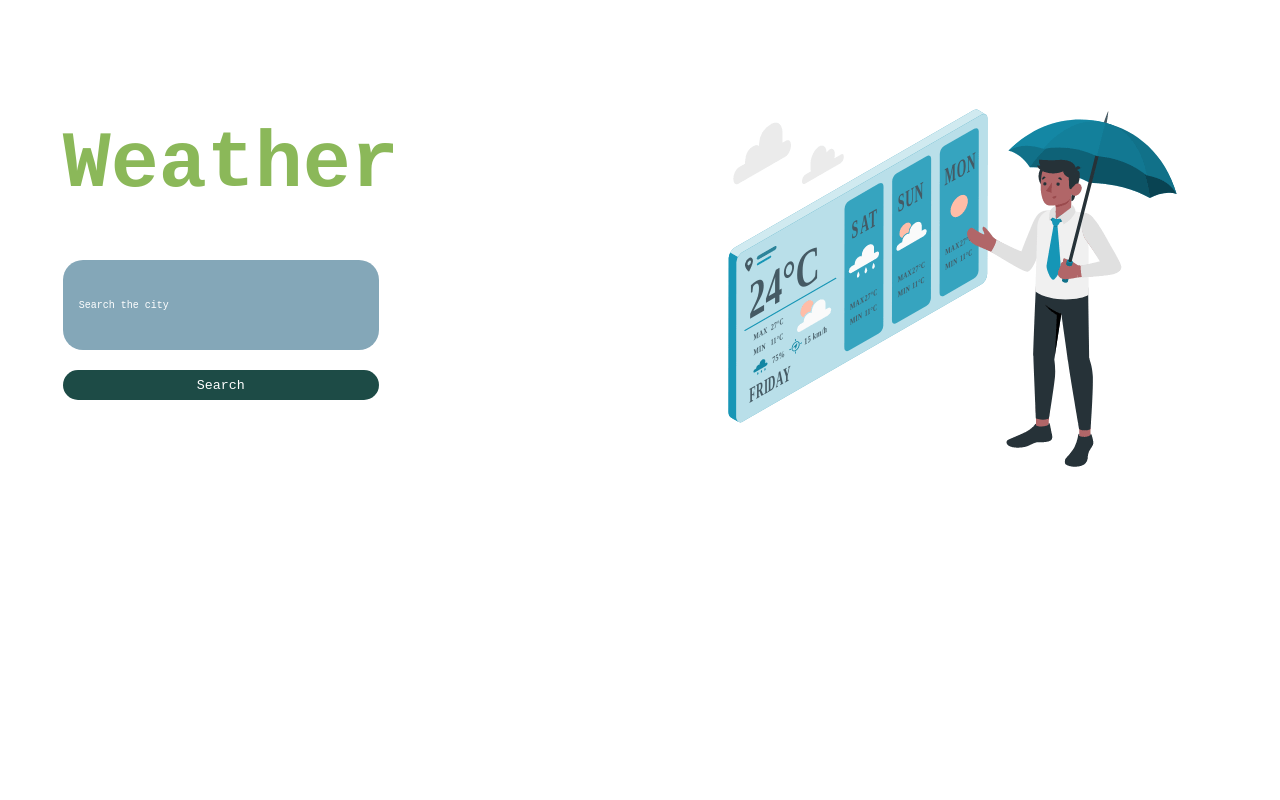
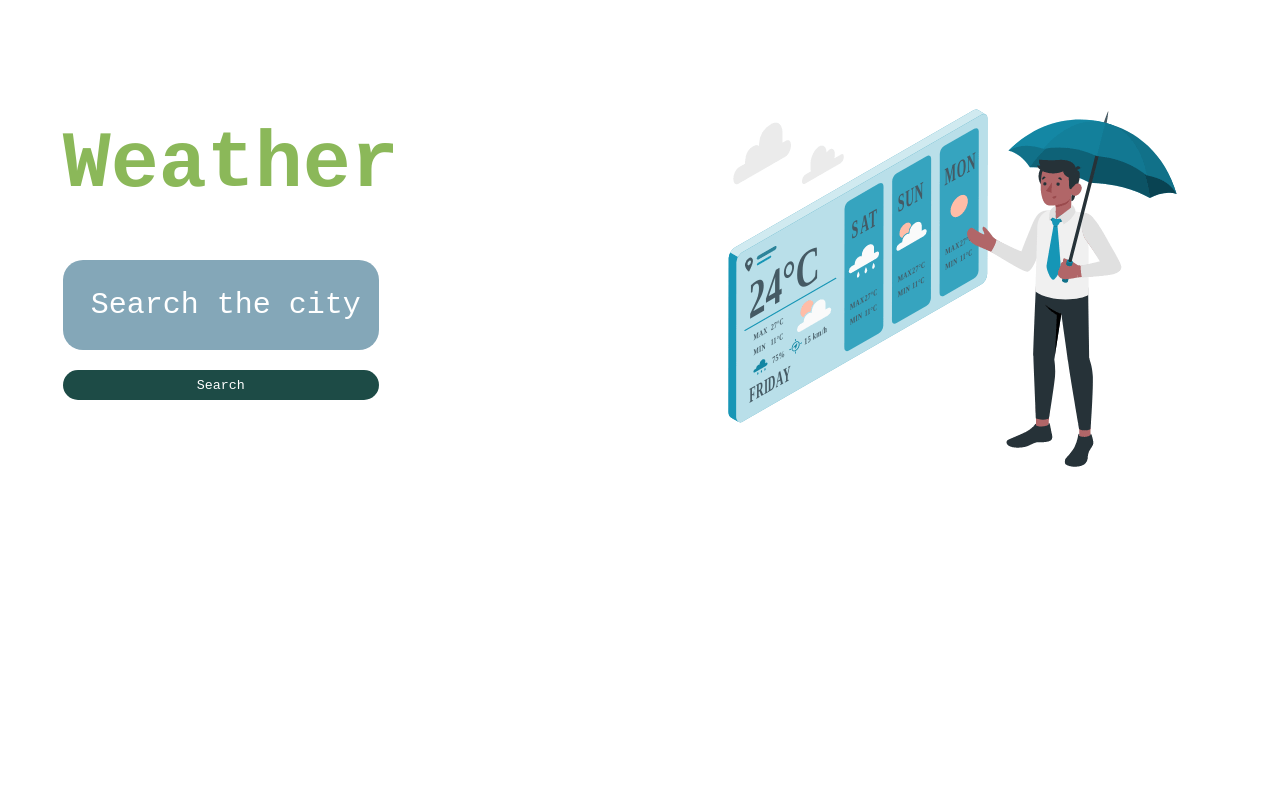
Before and after one commit to joseph625/Weather, a React (Create React App) app: page / in a window 1280 px wide. Shown: the top 800 px of the page. Built offline with nearby package versions, Linux system fonts and the light colour scheme.

Commit message:
Update style.css

```diff
--- a/public/style.css
+++ b/public/style.css
@@ -44,7 +44,7 @@ body{
     height: 90px;
     color: white;
     border-radius: 20px;
-    font-size: 10px;
+    font-size: 30px;
     padding-left: 10px;
 }
 
```
